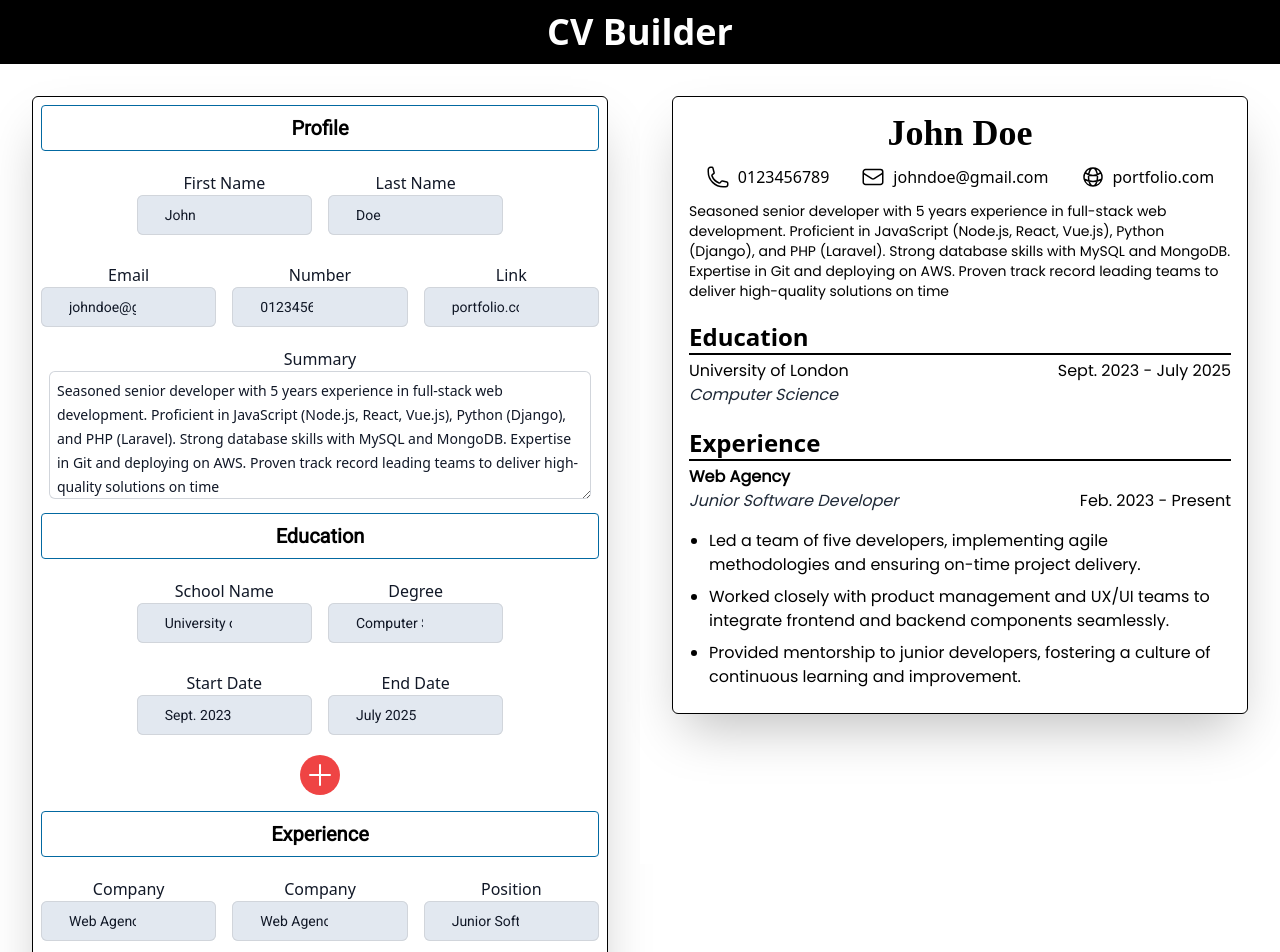
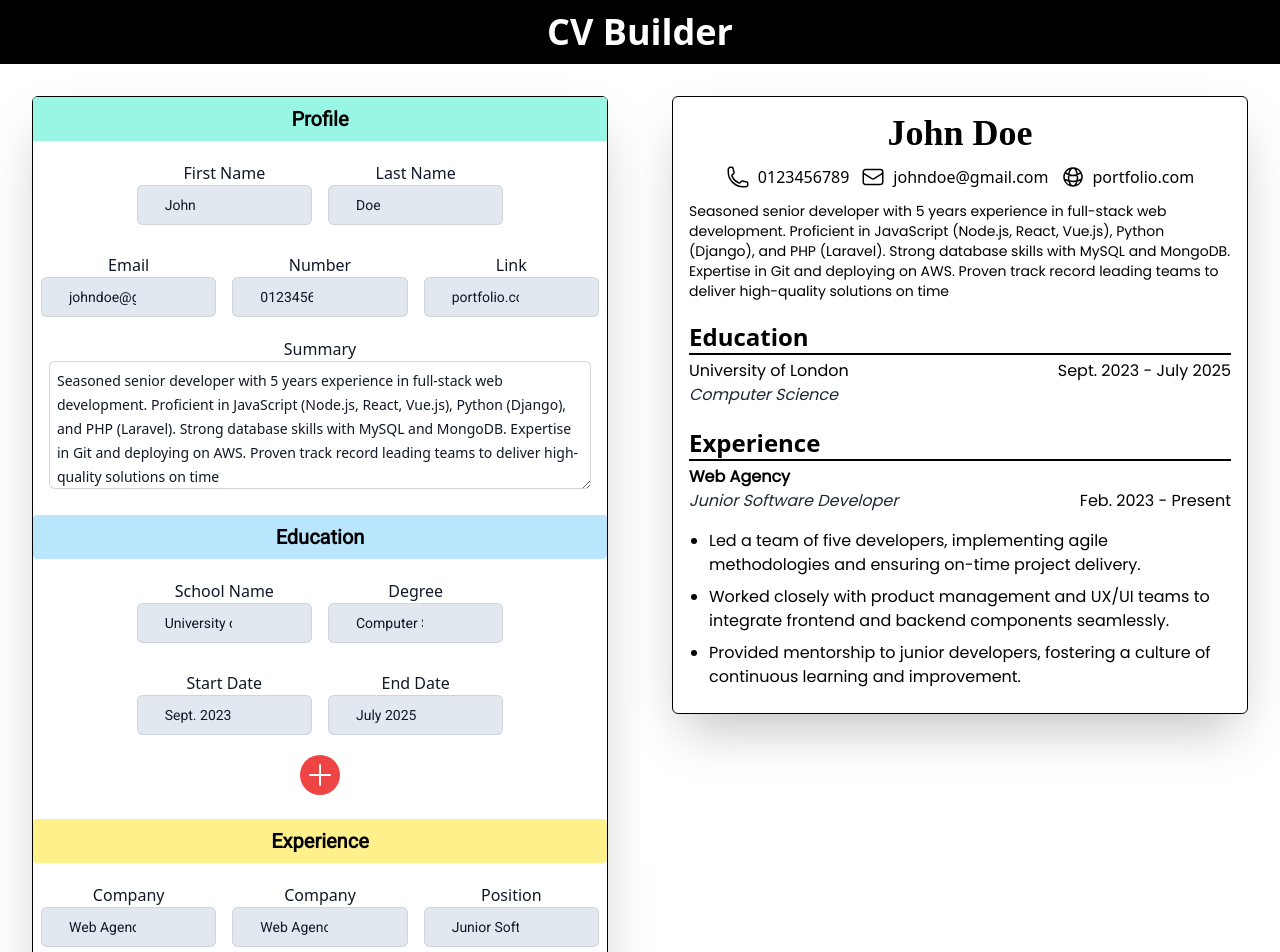
Before and after one commit to h4m24-a/cv-builder, a React (Vite) app: page / in a window 1280 px wide. Shown: the top 952 px of the page. Built offline with nearby package versions, Linux system fonts and the light colour scheme; a web font is replaced by a local one.

Commit message:
fixed ui and responsive bug

```diff
--- a/src/components/CVPreview.jsx
+++ b/src/components/CVPreview.jsx
@@ -22,7 +22,7 @@ const CVPreview = ({
           {fullName}
         </h1>
 
-        <div className="flex justify-center gap-8 mt-3">
+        <div className="flex justify-center flex-col gap-3 mt-3 md:flex-row">
           <div className="flex items-center gap-2">
             <svg
               xmlns="http://www.w3.org/2000/svg"
@@ -86,7 +86,7 @@ const CVPreview = ({
       </h1>
 
       <div className="flex flex-col">
-        <div className="flex justify-between pt-1">
+        <div className="flex flex-wrap justify-between pt-1 md:flex">
           <h2 className="font-poppins">{schoolName}</h2>
           <h2 className="font-poppins justify-end">{fullDate}</h2>
         </div>
--- a/src/components/Education.jsx
+++ b/src/components/Education.jsx
@@ -19,7 +19,7 @@ const Education = ({
 
   return (
     <>
-      <h1 className="font-roboto text-xl font-extrabold border border-sky-700 rounded p-2 mt-2 mx-2 text-center">
+      <h1 className="font-roboto text-xl font-extrabold bg-sky-200 rounded p-2 mt-5 text-center">
         Education
       </h1>
 
--- a/src/components/Experience.jsx
+++ b/src/components/Experience.jsx
@@ -24,7 +24,7 @@ const Experience = ({ setCompany, company, setPosition, position, setJobStart, j
 
   return (
     <>
-      <h1 className="font-roboto text-xl font-extrabold border border-sky-700 rounded p-2 mt-4 mx-2 text-center">
+      <h1 className="font-roboto text-xl font-extrabold bg-yellow-200 rounded p-2 mt-6  text-center">
       Experience
       </h1>
 
--- a/src/components/Profile.jsx
+++ b/src/components/Profile.jsx
@@ -22,7 +22,7 @@ export default function Profile({
 
   return (
     <>
-     <h1 className="font-roboto text-xl font-extrabold border border-sky-700 rounded p-2 mt-2 mx-2 text-center">
+     <h1 className="font-roboto text-xl font-extrabold bg-teal-200 rounded-t p-2  text-center">
         Profile
       </h1>
 
```
